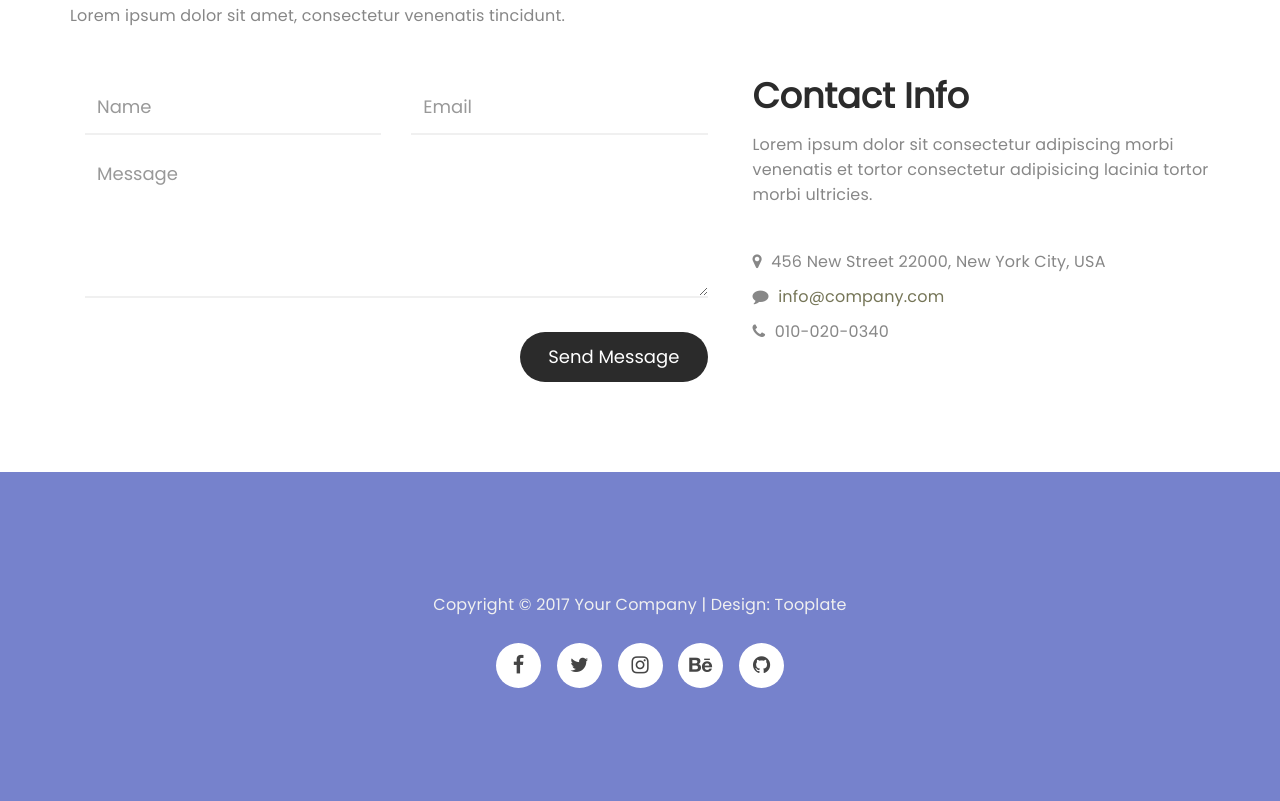
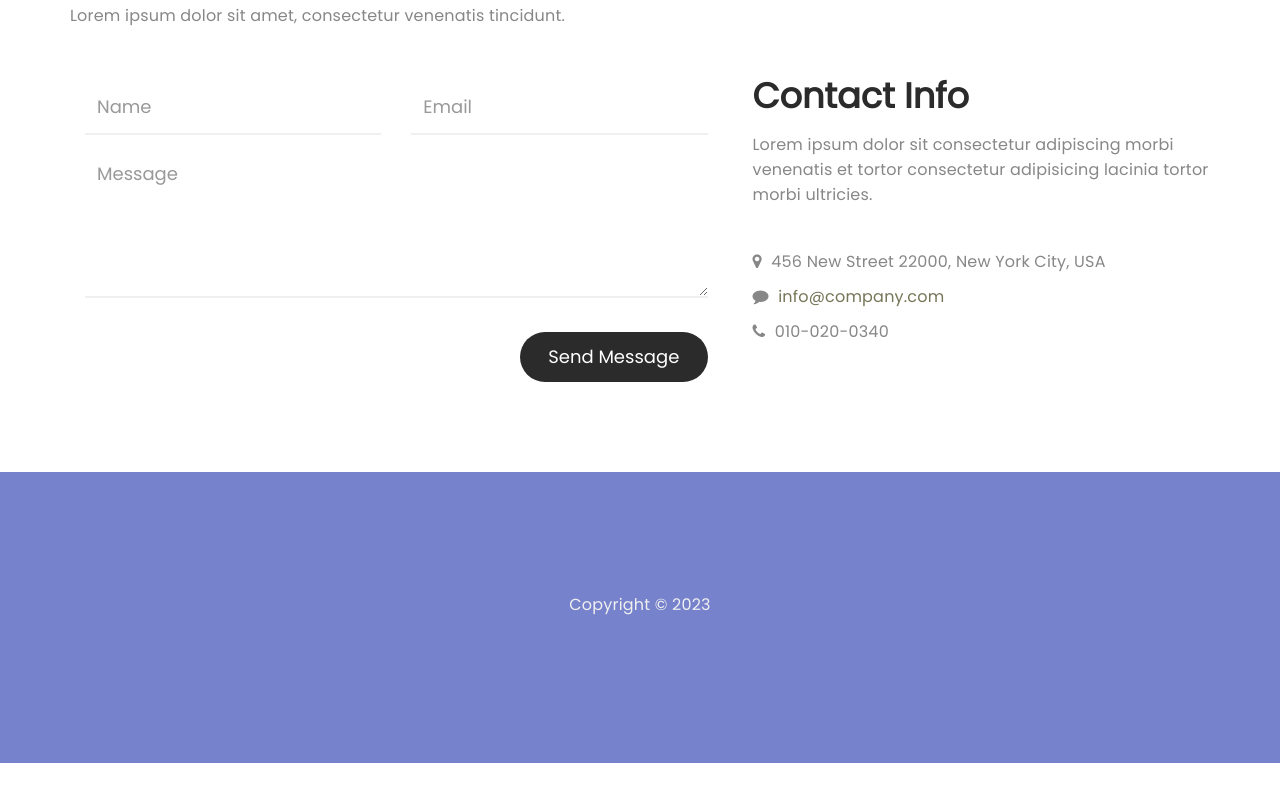
Before and after one commit to stekirk/portfolio, a plain HTML site: page index.html in a window 1280 px wide. Shown: the part 4612-5413 px from the top of the page. After the commit the page ends 5375 px from the top, so only its background shows below. Drawn offline with Linux system fonts and the light colour scheme.

Commit message:
Update index.html
Updated footer

```diff
--- a/index.html
+++ b/index.html
@@ -415,16 +415,15 @@
         <div class="row">
 
                <div class="wow fadeInUp col-md-12 col-sm-12" data-wow-delay="0.8s">
-                    <p class="white-color">Copyright &copy; 2017 Your Company
-                    | Design: Tooplate</p>
+                    <p class="white-color">Copyright &copy; 2023</p>
                     <div class="wow fadeInUp" data-wow-delay="1s">
-                         <ul class="social-icon">
+                         <!--<ul class="social-icon">
                               <li><a href="#" class="fa fa-facebook"></a></li>
                               <li><a href="#" class="fa fa-twitter"></a></li>
                               <li><a href="#" class="fa fa-instagram"></a></li>
                               <li><a href="#" class="fa fa-behance"></a></li>
                               <li><a href="#" class="fa fa-github"></a></li>
-                         </ul>
+                         </ul>-->
                     </div>
           </div>
      </div>
```
